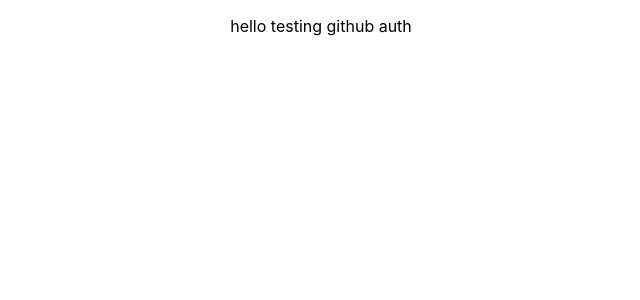
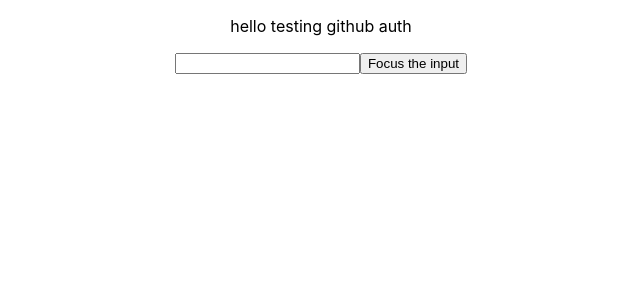
Before and after one commit to skylarw19/hooks-react, a React (Create React App) app: page / in a window 1280 px wide. Shown: the top 300 px of the page, without its empty margins (319-959 px from the left). Built offline with nearby package versions, Linux system fonts and the light colour scheme.

Commit message:
basic useRef hook example

```diff
--- a/src/App.js
+++ b/src/App.js
@@ -1,11 +1,11 @@
 import logo from './logo.svg';
 import './App.css';
-import Test from './components/Test'
+import TextInputWithFocusButton from './components/TextInputWithFocusButton'
 
 function App() {
   return (
     <div className="App">
-      <Test />
+      <TextInputWithFocusButton />
     </div>
   );
 }
--- a/src/components/Test.jsx
+++ /dev/null
@@ -1,7 +0,0 @@
-const Test = () => {
-    return (
-        <p>hello testing github auth</p>
-    );
-}
-
-export default Test;
--- /dev/null
+++ b/src/components/TextInputWithFocusButton.jsx
@@ -0,0 +1,18 @@
+import {useRef} from 'react'
+
+const TextInputWithFocusButton = () => {
+    const inputEl = useRef(null);
+    const onButtonClick = () => {
+        inputEl.current.focus()
+    };
+
+    return (
+        <>
+            <p>hello testing github auth</p>
+            <input ref={inputEl} type="text" />
+            <button onClick={onButtonClick} >Focus the input</button>
+        </>
+    );
+}
+
+export default TextInputWithFocusButton;
```
Also changed, not shown: 1 other file (tests, documents, lock files or other folders).
